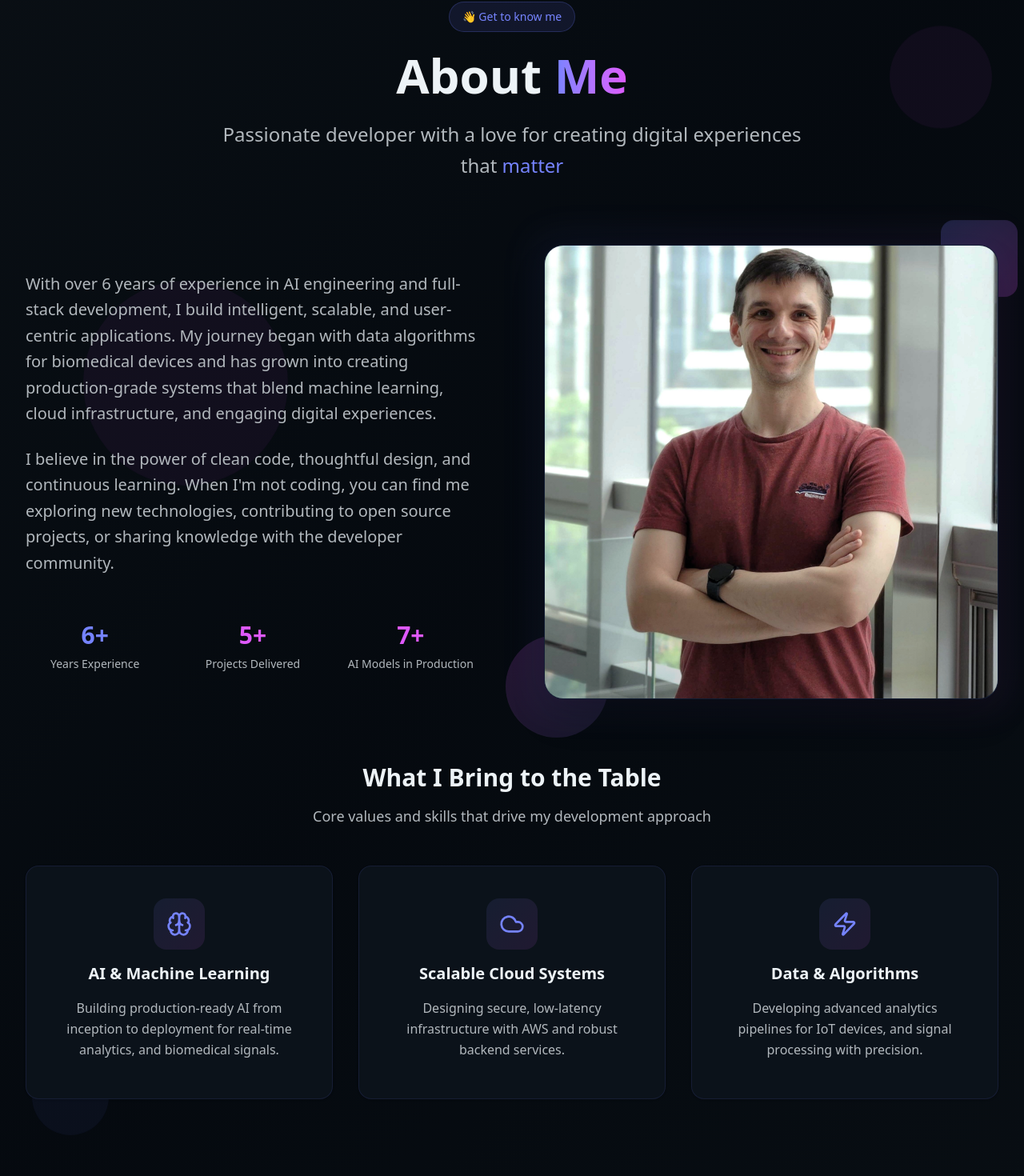
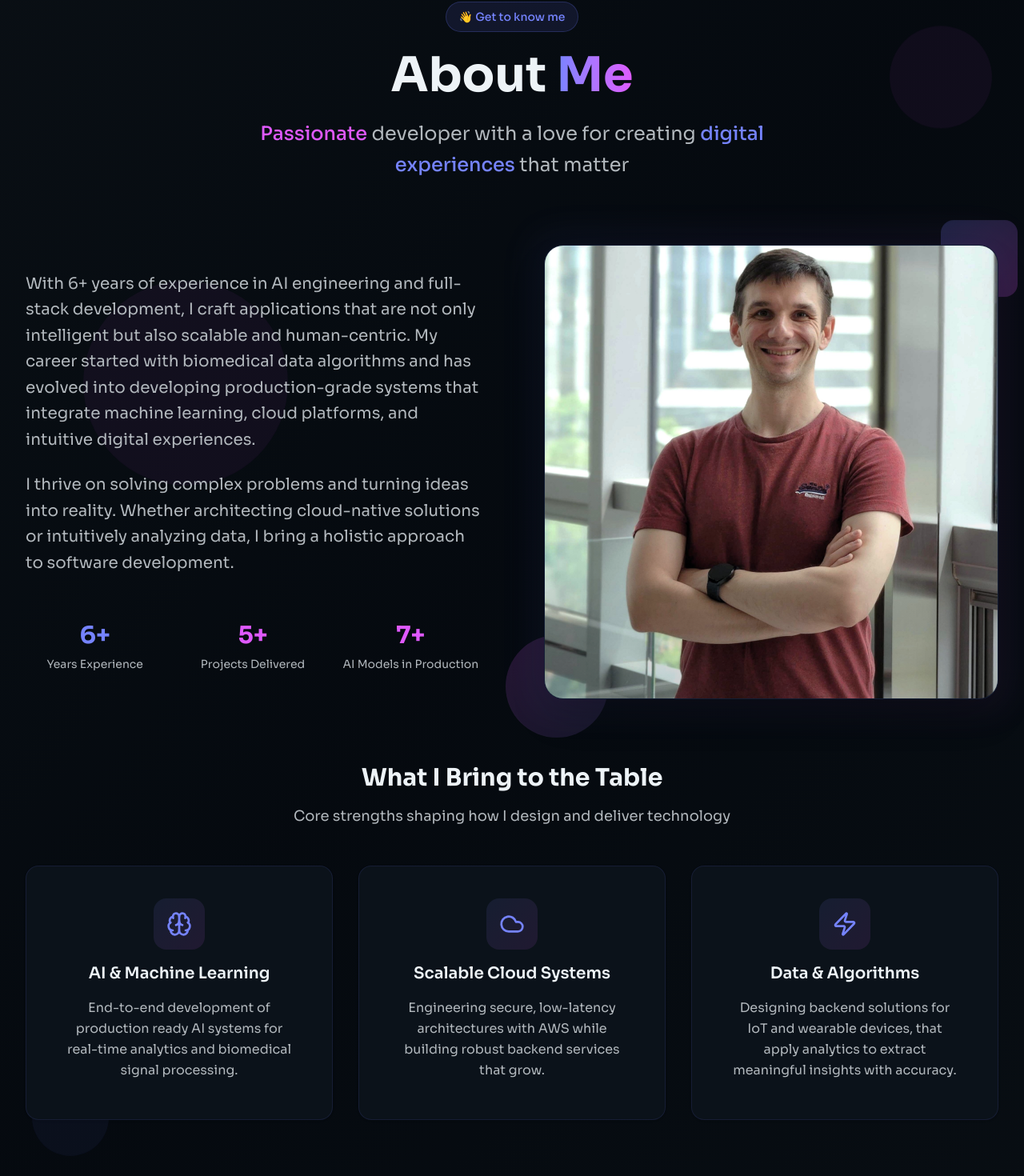
Before and after one commit to Sevastiyan/MyPortfolio, a Next.js app: page / in a window 1280 px wide. Shown: the part 1071-2541 px from the top of the page at 80% size. Built offline with nearby package versions, Linux system fonts and the light colour scheme.

Commit message:
feat: update typography and animations in various sections for improved aesthetics and performance

```diff
--- a/src/app/globals.css
+++ b/src/app/globals.css
@@ -72,8 +72,8 @@
 }
 
 @theme inline {
-  --font-sans: var(--font-geist-sans);
-  --font-mono: var(--font-geist-mono);
+  /* --font-sans: var(--font-geist-sans);
+  --font-mono: var(--font-geist-mono); */
   --color-background: var(--background);
   --color-foreground: var(--foreground);
   --color-card: var(--card);
@@ -117,6 +117,7 @@
     @apply border-border outline-ring/50;
   }
   body {
+    font-family: var(--font-sora), sans-serif;
     @apply bg-background text-foreground;
     font-feature-settings: 'rlig' 1, 'calt' 1;
   }
@@ -142,7 +143,7 @@
   /* Enhanced glass morphism effects */
   .glass {
     background: oklch(0.98 0.008 106 / 0.8);
-    backdrop-filter: blur(8px);
+    backdrop-filter: blur(2px);
     border: 1px solid oklch(0.92 0.01 240 / 0.2);
   }
 
--- a/src/app/layout.tsx
+++ b/src/app/layout.tsx
@@ -1,10 +1,12 @@
 import type { Metadata } from 'next'
-import { Geist, Geist_Mono } from 'next/font/google'
+// import { Geist, Geist_Mono } from 'next/font/google'
+import { Sora, Geist_Mono, Figtree } from 'next/font/google'
 import './globals.css'
 import { ThemeProvider } from '@/components/theme-provider'
+import { Plus } from 'lucide-react'
 
-const geistSans = Geist({
-  variable: '--font-geist-sans',
+const sora = Sora({
+  variable: '--font-sora',
   subsets: ['latin'],
 })
 
@@ -14,7 +16,7 @@ const geistMono = Geist_Mono({
 })
 
 export const metadata: Metadata = {
-  title: 'My Portfolio',
+  title: 'Sevastiyan Tsvetkov',
   description: 'Modern portfolio showcasing projects, skills, and professional experience',
   icons: {
     icon: '/portfolio.png',
@@ -28,7 +30,7 @@ export default function RootLayout({
 }>) {
   return (
     <html lang='en' suppressHydrationWarning>
-      <body className={`${geistSans.variable} ${geistMono.variable} antialiased`}>
+      <body className={`${sora.variable} ${geistMono.variable} antialiased`}>
         <ThemeProvider defaultTheme='dark' enableSystem disableTransitionOnChange>
           {children}
         </ThemeProvider>
--- a/src/components/about-section.tsx
+++ b/src/components/about-section.tsx
@@ -9,19 +9,19 @@ export function AboutSection() {
       icon: Brain,
       title: 'AI & Machine Learning',
       description:
-        'Building production-ready AI from inception to deployment for real-time analytics, and biomedical signals.',
+        'End-to-end development of production ready AI systems for real-time analytics and biomedical signal processing.',
     },
     {
       icon: Cloud,
       title: 'Scalable Cloud Systems',
       description:
-        'Designing secure, low-latency infrastructure with AWS and robust backend services.',
+        'Engineering secure, low-latency architectures with AWS while building robust backend services that grow.',
     },
     {
       icon: Zap,
       title: 'Data & Algorithms',
       description:
-        'Developing advanced analytics pipelines for IoT devices, and signal processing with precision.',
+        'Designing backend solutions for IoT and wearable devices, that apply analytics to extract meaningful insights with accuracy.',
     },
   ]
 
@@ -58,8 +58,9 @@ export function AboutSection() {
           </h2>
 
           <p className='text-xl sm:text-2xl text-muted-foreground max-w-3xl mx-auto text-pretty leading-relaxed'>
-            Passionate developer with a love for creating digital experiences that{' '}
-            <span className='text-primary font-medium'>matter</span>
+            <span className='text-accent font-medium'>Passionate</span> developer with a love for
+            creating <span className='text-primary font-medium'> digital experiences </span> that
+            matter
           </p>
         </div>
 
@@ -67,17 +68,17 @@ export function AboutSection() {
           <div className='space-y-8 lg:order-1'>
             <div className='space-y-6'>
               <p className='text-xl text-muted-foreground leading-relaxed'>
-                With over 6 years of experience in AI engineering and full-stack development, I
-                build intelligent, scalable, and user-centric applications. My journey began with
-                data algorithms for biomedical devices and has grown into creating production-grade
-                systems that blend machine learning, cloud infrastructure, and engaging digital
-                experiences.
+                With 6+ years of experience in AI engineering and full-stack development, I craft
+                applications that are not only intelligent but also scalable and human-centric. My
+                career started with biomedical data algorithms and has evolved into developing
+                production-grade systems that integrate machine learning, cloud platforms, and
+                intuitive digital experiences.
               </p>
 
               <p className='text-xl text-muted-foreground leading-relaxed'>
-                I believe in the power of clean code, thoughtful design, and continuous learning.
-                When I'm not coding, you can find me exploring new technologies, contributing to
-                open source projects, or sharing knowledge with the developer community.
+                I thrive on solving complex problems and turning ideas into reality. Whether
+                architecting cloud-native solutions or intuitively analyzing data, I bring a
+                holistic approach to software development.
               </p>
             </div>
 
@@ -127,7 +128,7 @@ export function AboutSection() {
               What I Bring to the Table
             </h3>
             <p className='text-lg text-muted-foreground max-w-2xl mx-auto'>
-              Core values and skills that drive my development approach
+              Core strengths shaping how I design and deliver technology
             </p>
           </div>
 
--- a/src/components/certifications.tsx
+++ b/src/components/certifications.tsx
@@ -204,8 +204,8 @@ const CertificationsSection: React.FC = () => {
       {/* Custom CSS for the animation */}
       <style jsx>{`
         .animate-scroll {
-          animation: scroll 30s linear infinite;
-          width: calc(320px * 12);
+          animation: scroll 20s linear infinite;
+          width: calc(345px * 12);
         }
 
         .animate-scroll:hover {
@@ -221,14 +221,14 @@ const CertificationsSection: React.FC = () => {
             transform: translateX(0);
           }
           100% {
-            transform: translateX(calc(-320px * 6));
+            transform: translateX(calc(-345px * 6));
           }
         }
 
         @media (max-width: 768px) {
           .animate-scroll {
             animation: scroll-mobile 25s linear infinite;
-            width: calc(280px * 12);
+            width: calc(280px * 6);
           }
 
           @keyframes scroll-mobile {
--- a/src/components/contact-section.tsx
+++ b/src/components/contact-section.tsx
@@ -104,12 +104,20 @@ export function ContactSection() {
       {/* Background Elements */}
       <div className='absolute inset-0 bg-gradient-to-t from-primary/5 via-background to-background' />
       <div
-        className='absolute top-20 left-20 w-40 h-40 rounded-full bg-accent/5 animate-float'
+        className='absolute top-20 left-20 w-40 h-40 rounded-full bg-accent/10 animate-float'
         style={{ animationDelay: '0s' }}
       />
       <div
-        className='absolute bottom-40 right-10 w-32 h-32 rounded-full bg-primary/5 animate-float'
+        className='absolute top-40 right-20 w-40 h-40 rounded-full bg-primary/5 animate-float'
+        style={{ animationDelay: '0s' }}
+      />
+      <div
+        className='absolute bottom-40 right-10 w-32 h-32 rounded-full bg-primary/10 animate-float'
         style={{ animationDelay: '2s' }}
+      />
+      <div
+        className='absolute bottom-1/2 left-50 w-32 h-32 rounded-full bg-accent/5 animate-float'
+        style={{ animationDelay: '1s' }}
       />
 
       <div className='relative z-10 max-w-7xl mx-auto px-4 sm:px-6 lg:px-8'>
```
